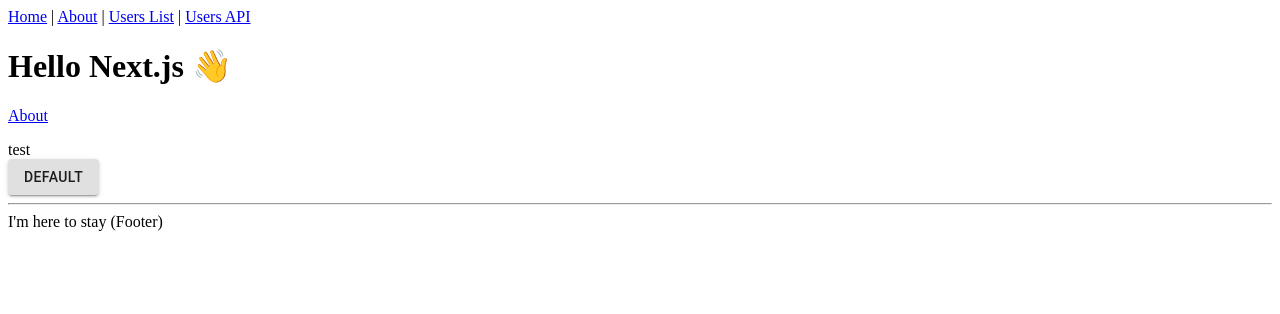
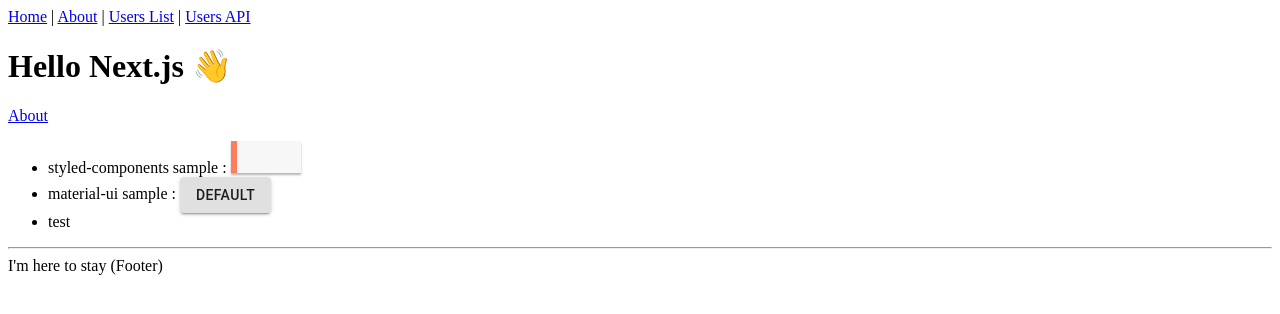
Before and after one commit to mm0202-template/next-js, a Next.js app: page / in a window 1280 px wide. Shown: the top 314 px of the page. Built offline with nearby package versions, Linux system fonts and the light colour scheme.

Commit message:
SB-298 styled-components導入

```diff
--- a/package.json
+++ b/package.json
@@ -24,7 +24,8 @@
     "@material-ui/core": "^4.10.0",
     "next": "latest",
     "react": "^16.12.0",
-    "react-dom": "^16.12.0"
+    "react-dom": "^16.12.0",
+    "styled-components": "^5.1.1"
   },
   "devDependencies": {
     "@types/enzyme": "^3.10.5",
@@ -33,6 +34,7 @@
     "@types/node": "^12.12.21",
     "@types/react": "^16.9.16",
     "@types/react-dom": "^16.9.4",
+    "@types/styled-components": "^5.1.0",
     "@typescript-eslint/eslint-plugin": "^3.0.2",
     "@typescript-eslint/parser": "^3.0.2",
     "enzyme": "^3.11.0",
--- a/packages/components/Sample/Sample.tsx
+++ b/packages/components/Sample/Sample.tsx
@@ -1,5 +1,6 @@
 import React from 'react'
 import { Button } from '@material-ui/core'
+import StyledButton from '~/packages/components/Sample/StyledButton'
 
 type Props = {
   children: React.ReactElement | string
@@ -7,9 +8,14 @@
 
 export default function Sample(props: Props): React.ReactElement {
   return (
-    <div>
-      <div>{props.children}</div>
-      <Button variant="contained">Default</Button>
-    </div>
+    <ul>
+      <li>
+        styled-components sample : <StyledButton />
+      </li>
+      <li>
+        material-ui sample : <Button variant="contained">Default</Button>
+      </li>
+      <li>{props.children}</li>
+    </ul>
   )
 }
--- /dev/null
+++ b/packages/components/Sample/StyledButton.tsx
@@ -0,0 +1,16 @@
+import styled from 'styled-components'
+
+export default styled.a`
+  display: inline-block;
+  padding: 1em 2em;
+  text-decoration: none;
+  background: #f7f7f7;
+  border-left: solid 6px #ff7c5c; /*左線*/
+  color: #ff7c5c; /*文字色*/
+  font-weight: bold;
+  box-shadow: 0 2px 2px rgba(0, 0, 0, 0.29);
+  &:active {
+    box-shadow: inset 0 0 2px rgba(128, 128, 128, 0.1);
+    transform: translateY(2px);
+  }
+`
```
Also changed, not shown: 1 other file (tests, documents, lock files or other folders).
